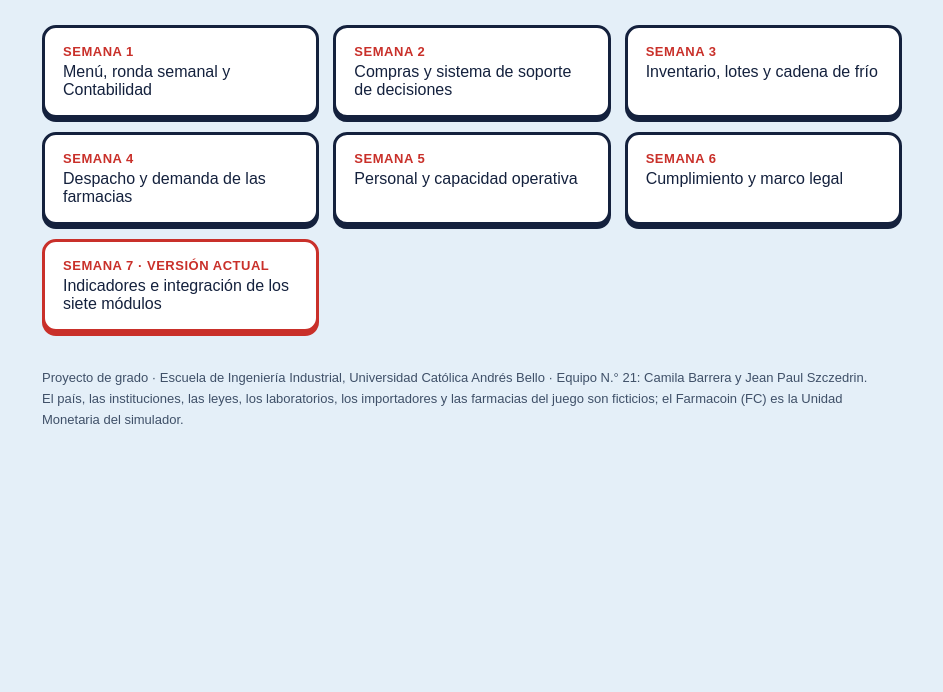
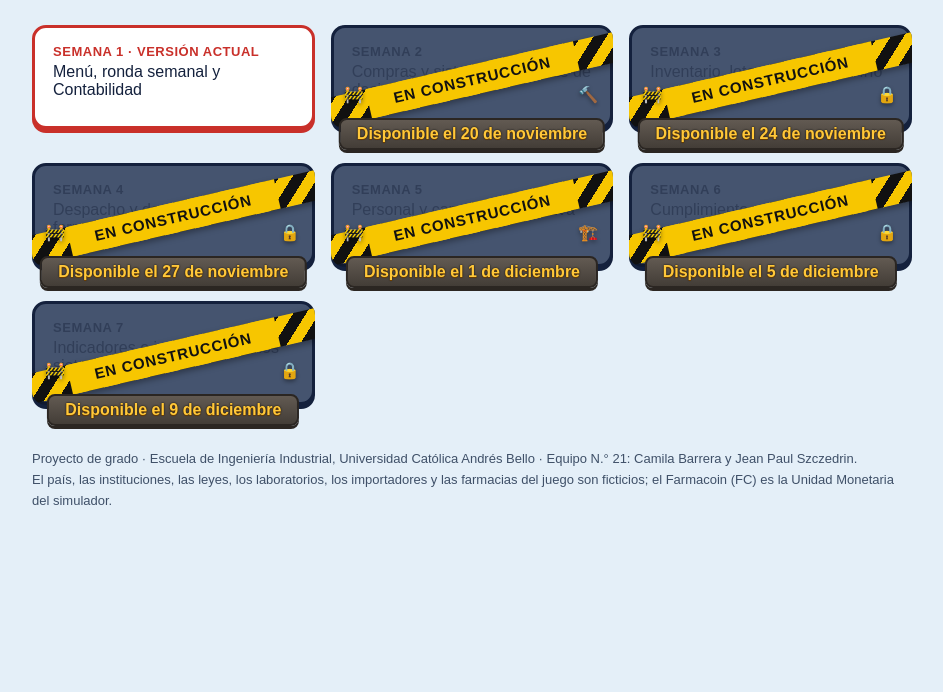
Before and after one commit to Jeanpo2603/farmito-simulador-drogueria, a website: page index.html in a window 1280 px wide. Shown: the part 108-800 px from the top of the page, without its empty margins (168-1111 px from the left). Drawn offline with Linux system fonts and the light colour scheme.

Commit message:
Version 1 farmito

```diff
--- a/index.html
+++ b/index.html
@@ -6,16 +6,33 @@
 <title>Farmito · Simulador de compras e inventario de una droguería</title>
 <style>
   body{margin:0;font-family:Arial,Helvetica,sans-serif;background:#E4EFF8;color:#14213D}
-  main{max-width:860px;margin:0 auto;padding:40px 20px 60px}
+  main{max-width:880px;margin:0 auto;padding:40px 20px 60px}
   h1{font-size:34px;margin:0 0 6px;color:#14213D}
   p.sub{margin:0 0 28px;font-size:17px;color:#2A5BA8}
-  .grid{display:grid;grid-template-columns:repeat(auto-fit,minmax(240px,1fr));gap:14px}
-  a.v{display:block;background:#fff;border:3px solid #14213D;border-radius:14px;padding:16px 18px;text-decoration:none;color:#14213D;box-shadow:0 4px 0 #14213D}
+  .grid{display:grid;grid-template-columns:repeat(auto-fit,minmax(250px,1fr));gap:34px 16px}
+  .v{position:relative;display:block;min-height:66px;background:#fff;border:3px solid #14213D;border-radius:14px;
+     padding:16px 18px;text-decoration:none;color:#14213D;box-shadow:0 4px 0 #14213D}
   a.v:hover{background:#FFF6DA}
-  a.v b{display:block;font-size:13px;color:#C9302A;letter-spacing:.04em;margin-bottom:4px}
-  a.v span{font-size:16px}
-  a.v.final{border-color:#C9302A;box-shadow:0 4px 0 #C9302A}
-  footer{margin-top:36px;font-size:13px;color:#3F5068;line-height:1.6}
+  .v b{display:block;font-size:13px;color:#C9302A;letter-spacing:.04em;margin-bottom:4px}
+  .v span{font-size:16px}
+  a.v.actual{border-color:#C9302A;box-shadow:0 4px 0 #C9302A}
+  /* tarjetas en construcción */
+  .v.obra{background:#45546F;cursor:not-allowed;overflow:visible}
+  .v.obra b,.v.obra span.t{opacity:.35;color:#0E1830}
+  .v.obra .recorte{position:absolute;inset:-3px;border-radius:14px;overflow:hidden;pointer-events:none}
+  .cinta{position:absolute;left:-12%;width:124%;top:38%;transform:rotate(-13deg);height:30px;
+         background:repeating-linear-gradient(-45deg,#111 0 11px,#F7C600 11px 22px);
+         box-shadow:0 3px 6px rgba(0,0,0,.35);display:flex;align-items:center;justify-content:center}
+  .cinta i{font-style:normal;background:#F7C600;color:#111;font-weight:900;font-size:15px;letter-spacing:.06em;
+           padding:6px 26px;height:18px;line-height:18px}
+  .ico{position:absolute;font-size:30px;z-index:2;filter:drop-shadow(0 2px 2px rgba(0,0,0,.4))}
+  .ico.izq{left:10px;bottom:22px}
+  .ico.der{right:12px;bottom:22px}
+  .placa{position:absolute;left:50%;bottom:-24px;transform:translateX(-50%);z-index:3;white-space:nowrap;
+         background:linear-gradient(#625A52,#433D37);border:2px solid #2B2622;border-radius:8px;
+         padding:5px 16px;font-weight:900;font-size:16px;color:#FFC83A;
+         text-shadow:0 1px 0 #6B3E00,0 0 2px #000;box-shadow:0 3px 0 #2B2622}
+  footer{margin-top:44px;font-size:13px;color:#3F5068;line-height:1.6}
 </style>
 </head>
 <body>
@@ -23,13 +40,13 @@
   <h1>Farmito</h1>
   <p class="sub">Simulador educativo de compras e inventario de una droguería, con sistema de soporte de decisiones.</p>
   <div class="grid">
-    <a class="v" href="versiones/farmito-v1-contabilidad.html"><b>SEMANA 1</b><span>Menú, ronda semanal y Contabilidad</span></a>
-    <a class="v" href="versiones/farmito-v2-compras.html"><b>SEMANA 2</b><span>Compras y sistema de soporte de decisiones</span></a>
-    <a class="v" href="versiones/farmito-v3-inventario.html"><b>SEMANA 3</b><span>Inventario, lotes y cadena de frío</span></a>
-    <a class="v" href="versiones/farmito-v4-despacho.html"><b>SEMANA 4</b><span>Despacho y demanda de las farmacias</span></a>
-    <a class="v" href="versiones/farmito-v5-personal.html"><b>SEMANA 5</b><span>Personal y capacidad operativa</span></a>
-    <a class="v" href="versiones/farmito-v6-cumplimiento.html"><b>SEMANA 6</b><span>Cumplimiento y marco legal</span></a>
-    <a class="v final" href="versiones/farmito-v7-completo.html"><b>SEMANA 7 · VERSIÓN ACTUAL</b><span>Indicadores e integración de los siete módulos</span></a>
+    <a class="v actual" href="versiones/farmito-v1-contabilidad.html"><b>SEMANA 1 · VERSIÓN ACTUAL</b><span>Menú, ronda semanal y Contabilidad</span></a>
+    <div class="v obra" aria-disabled="true" title="En construcción · disponible el 20 de noviembre"><b>SEMANA 2</b><span class="t">Compras y sistema de soporte de decisiones</span><div class="recorte"><div class="cinta"><i>EN CONSTRUCCIÓN</i></div></div><span class="ico izq">🚧</span><span class="ico der">🔨</span><span class="placa">Disponible el 20 de noviembre</span></div>
+    <div class="v obra" aria-disabled="true" title="En construcción · disponible el 24 de noviembre"><b>SEMANA 3</b><span class="t">Inventario, lotes y cadena de frío</span><div class="recorte"><div class="cinta"><i>EN CONSTRUCCIÓN</i></div></div><span class="ico izq">🚧</span><span class="ico der">🔒</span><span class="placa">Disponible el 24 de noviembre</span></div>
+    <div class="v obra" aria-disabled="true" title="En construcción · disponible el 27 de noviembre"><b>SEMANA 4</b><span class="t">Despacho y demanda de las farmacias</span><div class="recorte"><div class="cinta"><i>EN CONSTRUCCIÓN</i></div></div><span class="ico izq">🚧</span><span class="ico der">🔒</span><span class="placa">Disponible el 27 de noviembre</span></div>
+    <div class="v obra" aria-disabled="true" title="En construcción · disponible el 1 de diciembre"><b>SEMANA 5</b><span class="t">Personal y capacidad operativa</span><div class="recorte"><div class="cinta"><i>EN CONSTRUCCIÓN</i></div></div><span class="ico izq">🚧</span><span class="ico der">🏗️</span><span class="placa">Disponible el 1 de diciembre</span></div>
+    <div class="v obra" aria-disabled="true" title="En construcción · disponible el 5 de diciembre"><b>SEMANA 6</b><span class="t">Cumplimiento y marco legal</span><div class="recorte"><div class="cinta"><i>EN CONSTRUCCIÓN</i></div></div><span class="ico izq">🚧</span><span class="ico der">🔒</span><span class="placa">Disponible el 5 de diciembre</span></div>
+    <div class="v obra" aria-disabled="true" title="En construcción · disponible el 9 de diciembre"><b>SEMANA 7</b><span class="t">Indicadores e integración de los siete módulos</span><div class="recorte"><div class="cinta"><i>EN CONSTRUCCIÓN</i></div></div><span class="ico izq">🚧</span><span class="ico der">🔒</span><span class="placa">Disponible el 9 de diciembre</span></div>
   </div>
   <footer>
     Proyecto de grado · Escuela de Ingeniería Industrial, Universidad Católica Andrés Bello · Equipo N.° 21: Camila Barrera y Jean Paul Szczedrin.<br>
```
Also changed, not shown: README.md.
